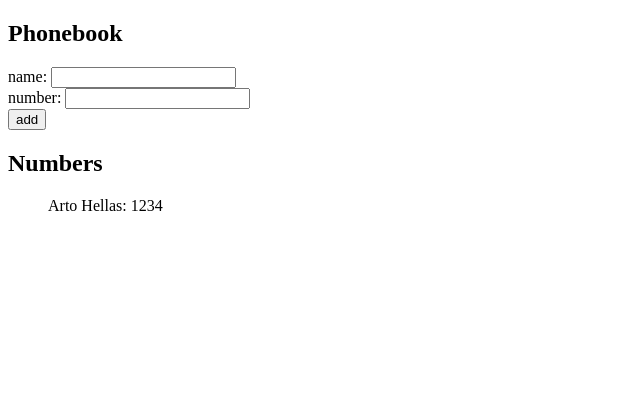
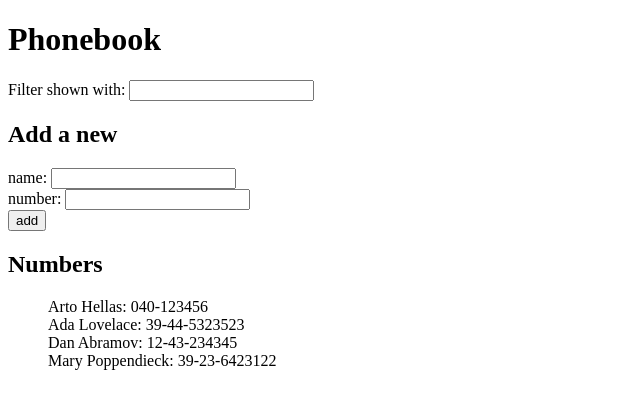
Before and after one commit to vapppu/react-soveltavat-04-puhelinluettelo, a React (Vite) app: page / in a window 1280 px wide. Shown: the top 408 px of the page, without its empty margins (0-640 px from the left). Built offline with nearby package versions, Linux system fonts and the light colour scheme.

Commit message:
Add input field for search term and render persons list filtered by search term

```diff
--- a/src/App.jsx
+++ b/src/App.jsx
@@ -1,9 +1,16 @@
 import { useState } from "react";
 
 const App = () => {
-  const [persons, setPersons] = useState([{ name: 'Arto Hellas', number: '1234'}]);
+  const [persons, setPersons] = useState([
+    { name: 'Arto Hellas', number: '040-123456' },
+    { name: 'Ada Lovelace', number: '39-44-5323523' },
+    { name: 'Dan Abramov', number: '12-43-234345' },
+    { name: 'Mary Poppendieck', number: '39-23-6423122' }
+  ])
   const [newName, setNewName] = useState("");
   const [newNumber, setNewNumber] = useState("");
+  const [searchTerm, setSearchTerm] = useState("");
+  const [filteredPersons, setFilteredPersons] = useState(persons)
 
   const clearInputFields = () => {
     setNewName("")
@@ -19,9 +26,8 @@
       console.log(`${newName} added to book`)
     }
     else {
-      console.log(`${newName} is already added in the phone book and therefore not added again`)
+      alert(`${newName} is already added in the phone book`)
     }
-    console.log("Setting new name to empty")
     clearInputFields();
   };
 
@@ -33,9 +39,18 @@
     setNewNumber(event.target.value);
   }
 
+  const handleSearchChange = (event) => {
+    setSearchTerm(event.target.value)
+    console.log(event.target.value)
+    const filtered = persons.filter((person) => person.name.includes(event.target.value))
+    setFilteredPersons(filtered)
+  }
+
   return (
     <div>
-      <h2>Phonebook</h2>
+      <h1>Phonebook</h1>
+      <div>Filter shown with: <input onChange={handleSearchChange} value={searchTerm}/></div>
+      <h2>Add a new</h2>
       <form onSubmit={addName}>
         <div>
           name: <input onChange={handleNameChange} value={newName}/>
@@ -49,7 +64,7 @@
       </form>
       <h2>Numbers</h2>
       <ul style={{ listStyle: "none" }}>
-        {persons.map((person) => (
+        {filteredPersons.map((person) => (
           <li key={person.name}>{person.name}: {person.number}</li>
         ))}
       </ul>
```
